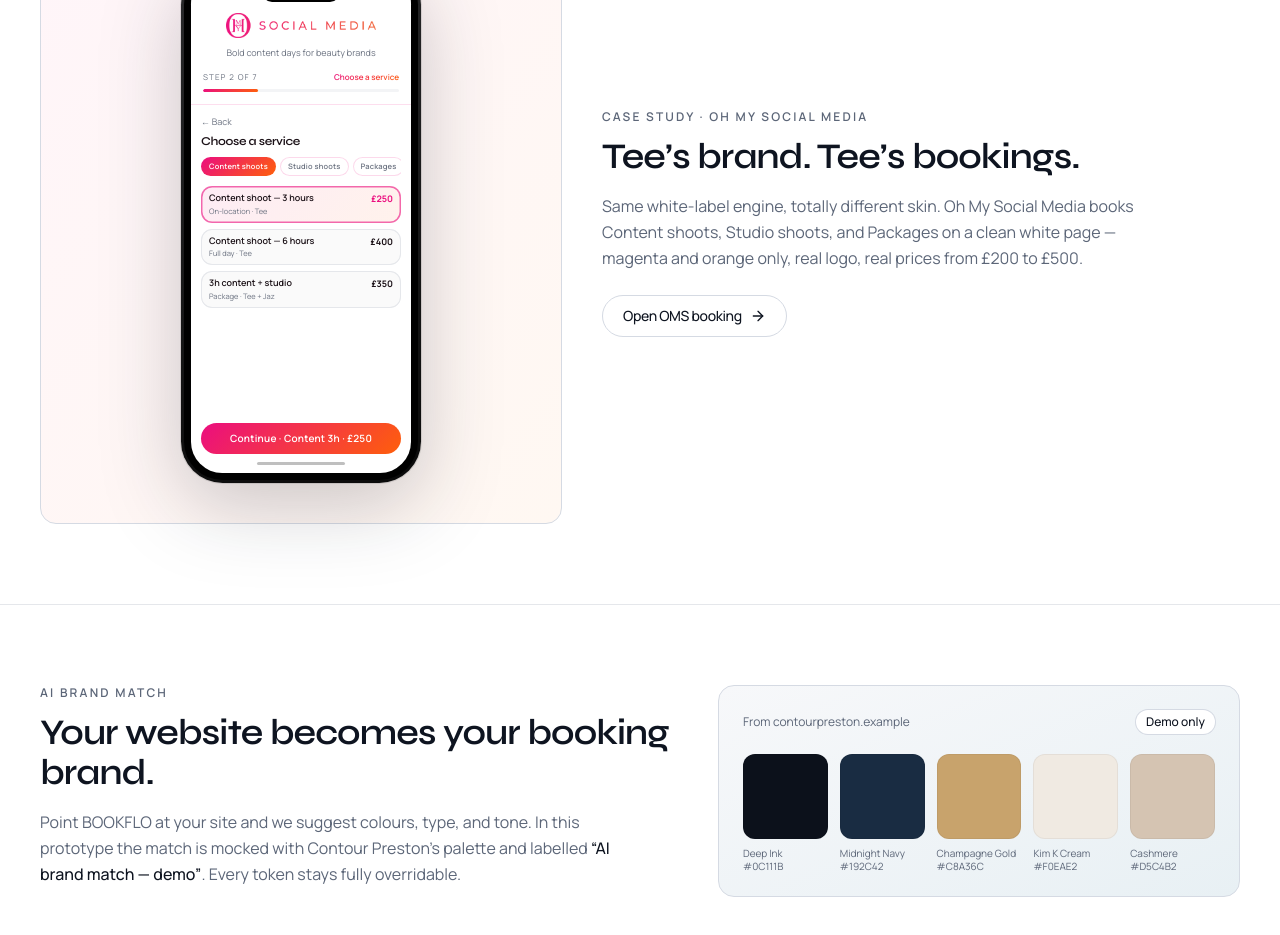
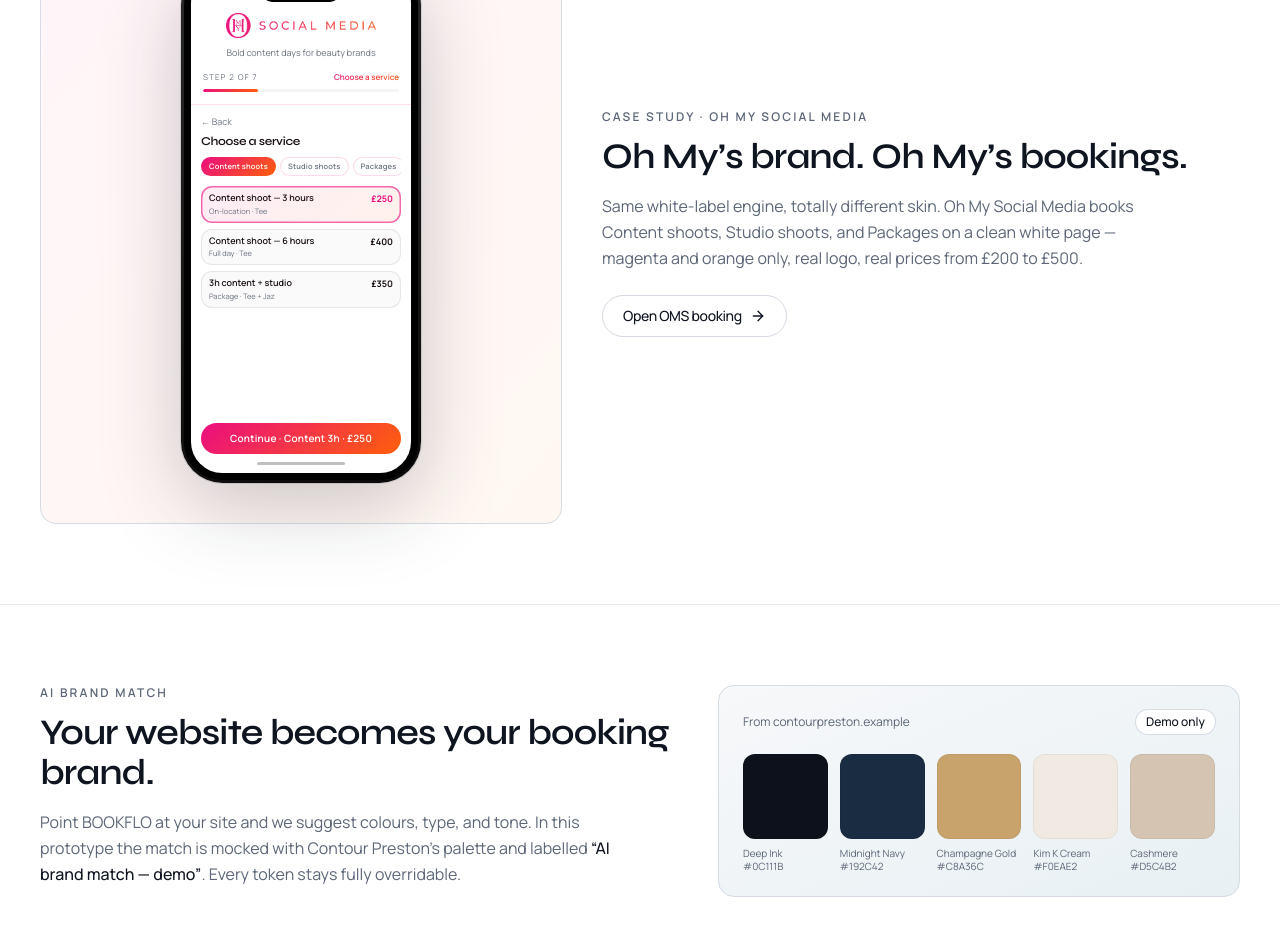
Before and after one commit to LJarvis88/bookflo, a Next.js app: page / in a window 1280 px wide. Shown: the part 3400-4335 px from the top of the page. Built offline with nearby package versions, Linux system fonts and the light colour scheme.

Commit message:
Fix OMS case study headline to Oh My branding
Use “Oh My’s brand. Oh My’s bookings.” instead of Tee’s.

Co-authored-by: LJarvis88 <LJarvis88@users.noreply.github.com>

```diff
--- a/src/app/page.tsx
+++ b/src/app/page.tsx
@@ -184,7 +184,7 @@ export default function HomePage() {
               Case study · Oh My Social Media
             </p>
             <h2 className="mt-3 font-display text-3xl font-semibold tracking-tight md:text-4xl">
-              Tee’s brand. Tee’s bookings.
+              Oh My’s brand. Oh My’s bookings.
             </h2>
             <p className="mt-4 max-w-xl text-bf-muted leading-relaxed">
               Same white-label engine, totally different skin. Oh My Social Media books Content
```
